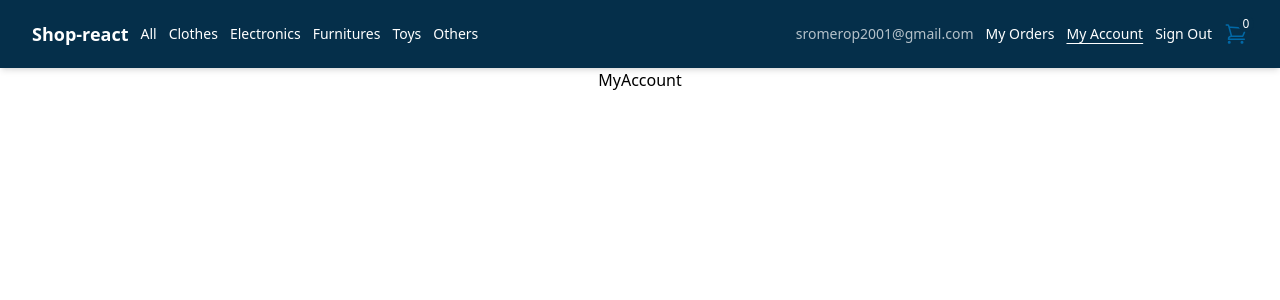
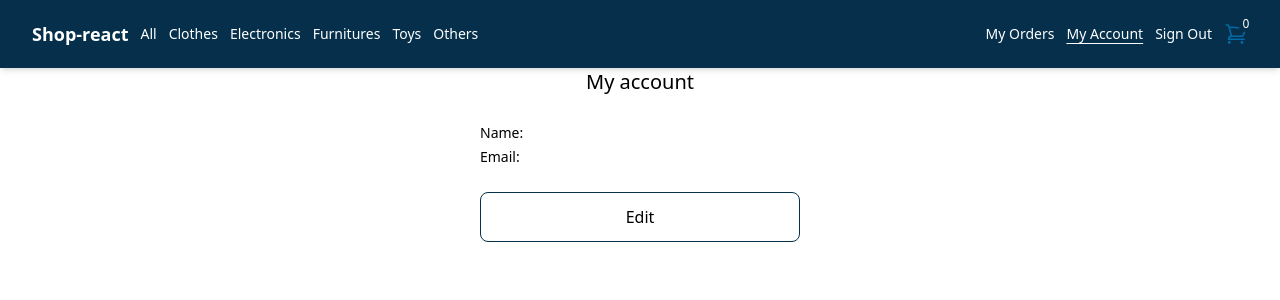
Before and after one commit to sromerop01/shop-reactTs, a React (Vite) app: page /my-account in a window 1280 px wide. Shown: the top 300 px of the page. Built offline with nearby package versions, Linux system fonts and the light colour scheme; no server answers.

Commit message:
Creacion de MyAccount y arreglos

```diff
--- a/src/Components/Card/index.tsx
+++ b/src/Components/Card/index.tsx
@@ -67,7 +67,7 @@ const Card: React.FC<Product> = ({id, title, price, category, image, description
         />
         {renderIcon(id)}
       </figure>
-      <p className="flex justify-between px-2 overflow-hidden">
+      <p className="flex justify-between items-center px-2 overflow-hidden">
         <span className="text-xs font-light truncate w-4/5">{title}</span>
         <span className="text-lg font-medium">${price}</span>
       </p>
--- a/src/Components/Navbar/index.tsx
+++ b/src/Components/Navbar/index.tsx
@@ -41,7 +41,7 @@ const Navbar = () => {
         if (hasUserAnAccount && !isUserSignOut) {
             return(
                 <>
-                <li className='text-white/70'>sromerop2001@gmail.com</li>
+                <li className='text-white/70'>{parsedAccount?.email}</li>
                 {[
                     { path: '/my-orders', label: 'My Orders' },
                     { path: '/my-account', label: 'My Account' },
--- a/src/Pages/MyAccount/index.tsx
+++ b/src/Pages/MyAccount/index.tsx
@@ -1,9 +1,102 @@
+import { useContext, useState, useRef } from "react"
+import { ShoppingCartContext } from "../../Context/context"
 import Layout from "../../Components/Layout"
+
+
 function MyAccount() {
+  const { setAccount } = useContext(ShoppingCartContext)
+  const [view, setView] = useState('user-info')
+  const accountLocalStorage = localStorage.getItem('account')
+    const parsedAccount = JSON.parse(accountLocalStorage || '{}')
+    const form = useRef(null)
+
+    const editAccount = () => {
+      const formData = form.current ? new FormData(form.current) : new FormData()
+      const data ={
+        name: String(formData.get('name') || ''),
+        email: String(formData.get('email') || ''),
+        password: String(formData.get('password') || '')
+      }
+
+      //Update account
+      const stringifiedAccount = JSON.stringify(data)
+      localStorage.setItem('account', stringifiedAccount)
+      setAccount(data)
+
+    }
+
+    const renderUserInfo = () => {
+      return (
+        <div className='flex flex-col w-80'>
+          <p>
+            <span className='font-light text-sm'>Name: </span>
+            <span>{parsedAccount?.name}</span>
+          </p>
+          <p>
+            <span className='font-light text-sm'>Email: </span>
+            <span>{parsedAccount?.email}</span>
+          </p>
+          <button
+            className='border border-sky-950 rounded-lg mt-6 py-3'
+            onClick={() => setView('edit-user-info')}>
+            Edit
+          </button>
+        </div>
+      )
+    }
+
+    const renderEditUserInfo = () => {
+      return (
+        <form ref={form} className='flex flex-col gap-4 w-80'>
+          <div className='flex flex-col gap-1'>
+            <label htmlFor="name" className='font-light text-sm'>Your name:</label>
+            <input
+              type="text"
+              id="name"
+              name="name"
+              defaultValue={parsedAccount.name}
+              placeholder="Peter"
+              className='rounded-lg border border-sky-950 placeholder:font-light placeholder:text-sm placeholder:text-black/60 focus:outline-none py-2 px-4'
+            />
+          </div>
+          <div className='flex flex-col gap-1'>
+            <label htmlFor="email" className='font-light text-sm'>Your email:</label>
+            <input
+              type="text"
+              id="email"
+              name="email"
+              defaultValue={parsedAccount.email}
+              placeholder="hi@helloworld.com"
+              className='rounded-lg border border-sky-950 placeholder:font-light placeholder:text-sm placeholder:text-black/60 focus:outline-none py-2 px-4'
+            />
+          </div>
+          <div className='flex flex-col gap-1'>
+            <label htmlFor="password" className='font-light text-sm'>Your password:</label>
+            <input
+              type="text"
+              id="password"
+              name="password"
+              defaultValue={parsedAccount.password}
+              placeholder="******"
+              className='rounded-lg border border-sky-950 placeholder:font-light placeholder:text-sm placeholder:text-black/60 focus:outline-none py-2 px-4'
+            />
+          </div>
+          <button
+            className='bg-sky-950 text-white w-full rounded-lg py-3'
+            onClick={() => (setView('user-info'), editAccount())}>
+            Edit
+          </button>
+        </form>
+      )
+    }
+
+    const renderView = () => view === 'edit-user-info' ? renderEditUserInfo() : renderUserInfo()
+
   return (
     <>
       <Layout>
-        MyAccount
+      <h1 className="font-medium text-xl text-center mb-6 w-80">My account</h1>
+      {renderView()}
       </Layout>
     </>
   )
```
